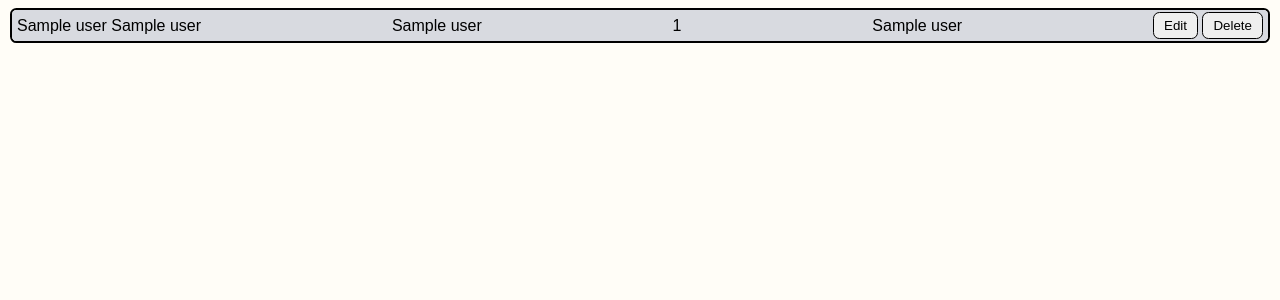
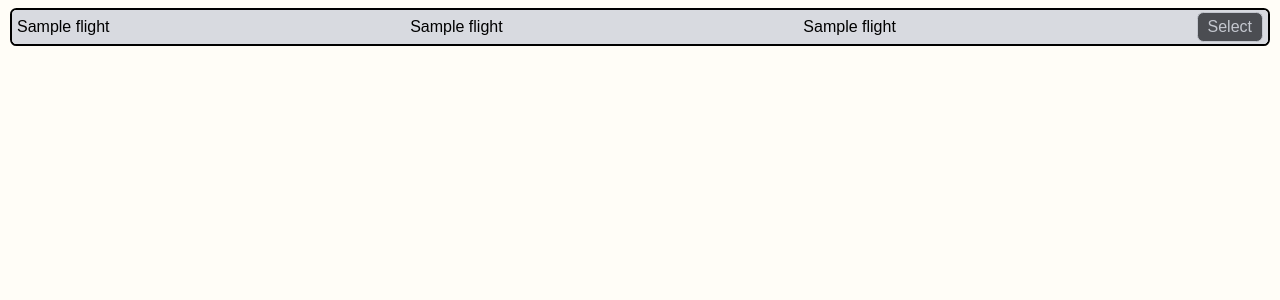
Before and after one commit to GeorgeCooke8809/Coursework_Airline-Booking, a Flask app: template frontend/templates/gate-check-flights-list.html in a window 1280 px wide. Shown: the part 87-387 px from the top of the page. Run offline with Flask 3, Linux system fonts and the light colour scheme; the template is opened without the code that fills it: most values are stand-ins (such as "Sample title", 1, 10 or a date in 2020); parts of the project's set-up code (start-up, migrations or seed data) failed here and were passed over.

Commit message:
Added basic styling and layout to gate/check-in flights list

```diff
--- a/flights/flights.py
+++ b/flights/flights.py
@@ -48,12 +48,13 @@ def _route_flights_objects_to_tuples(flights: list[Flight]):
     return to_return
 
 @with_session
-def get_airport_flights(Session: Session, airport_icao: str) -> list[tuple[str, str, str, str, datetime, datetime]]:
+def get_airport_flights(Session: Session, airport_icao: str) -> list[tuple[int, str, str, str, str, datetime, datetime]]:
     """Gets a list of all of the flights departing from the provided airport in the next 24 hours. Typically used in the gate agent and check in agent portals.
 
     ## Return Format:
     [
         (
+            <flight_id>: int
             <flight_number>: str,
             <destination_icao>: str,
             <destination_name>: str,
@@ -119,6 +120,7 @@ def get_airport_flights(Session: Session, airport_icao: str) -> list[tuple[str,
         gate_close_time = flight.scheduled_departure_datetime_utc - timedelta(minutes=90) # ? Different gate close time for different flights
 
         return_array.append((
+            flight.flight_id,
             flight.flight_number,
             destination.icao,
             destination.name,
--- a/frontend/routes/staff_portal.py
+++ b/frontend/routes/staff_portal.py
@@ -59,6 +59,6 @@ def gate_and_check_flights_page():
         return redirect("/")
 
     airport = get_staff_airport(session["user_id"])
-    return render_template("get-check-flights-list.html",
+    return render_template("gate-check-flights-list.html",
                            flights=get_airport_flights(airport)
     )
--- a/frontend/templates/gate-check-flights-list.html
+++ b/frontend/templates/gate-check-flights-list.html
@@ -6,23 +6,20 @@
 {% block content %}
 
 <div id="gate-check-flights-page-layout">
-    <div id="admin-users-list-container">
-        {% if staff_users == []%}
-        <label class="no-records-label">There are currently no staff users</label>
+    <div id="admin-users-list-container"> <!-- TODO: standardise admin users list to global styling -->
+        {% if flights == [] %}
+        <label class="no-records-label">There are no flights scheduled for today</label>
         {% endif %}
 
-        {% for user in staff_users %}
+        {% for flight in flights %}
         <div class="admin-user-item">
-            <!-- TODO: Styling makes resize boxes based on how long first name is in list all staff users in admin portal -->
-            <label>{{ user[3] }} {{ user[4] }}</label>
-            <label>{{ user[5] }}</label>
-            <label>{{ user[0] }}</label>
-            <label>{{ user[2] }}</label>
+            <!-- TODO: Styling makes resize boxes based on how long airports name is in list all staff users in admin portal -->
+            <label>{{ flight[1] }}</label>
+            <label>{{ flight[3] }}</label>
+            <label>{{ flight[4] }}</label>
 
-            <div>
-                <button>Edit</button> <!-- TODO: Make edit staff user work -->
-                <button>Delete</button> <!-- TODO: Make delete staff user work -->
-            </div>
+            <a class="link-button-dark" href="/employee/gate-check-flight-details/{{ flight[0] }}">Select</a>
+            <!-- TODO: Fix styling on select flight for gate/check-in -->
         </div>
         {% endfor %}
     </div>
```
Also changed, not shown: data/data.db.
